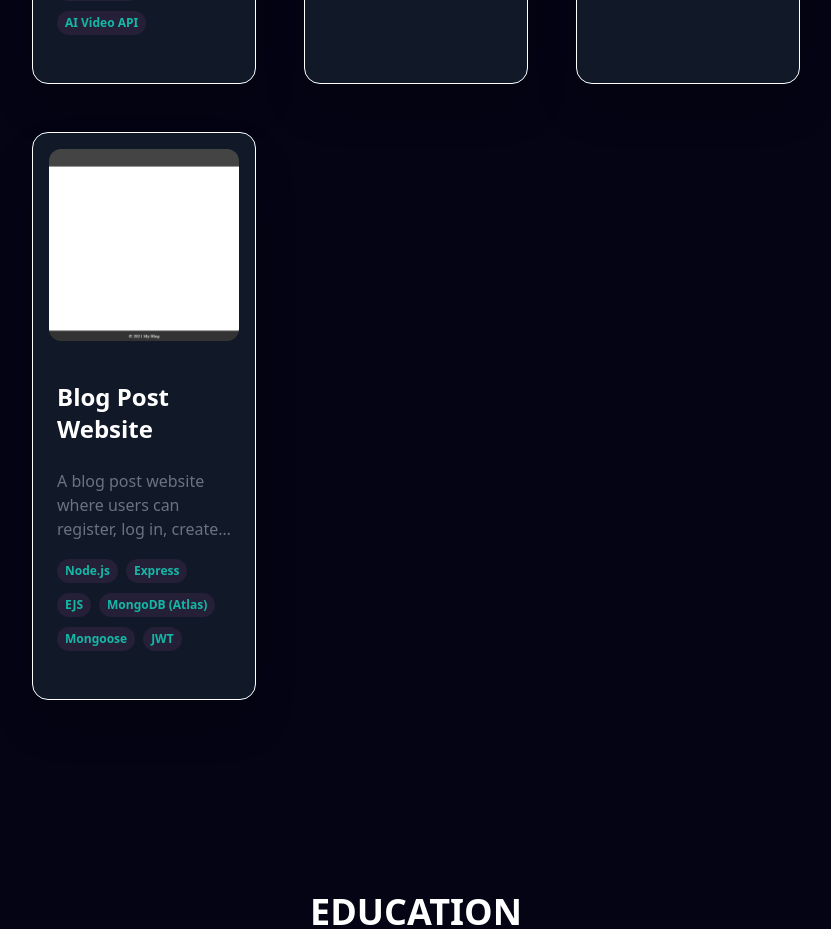
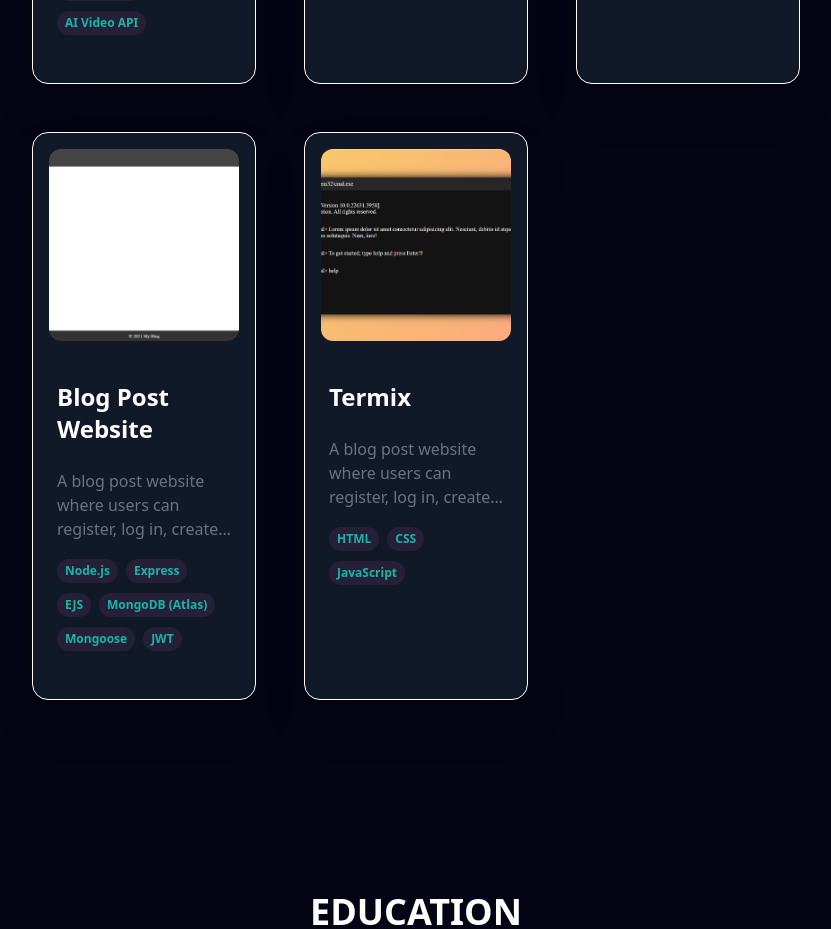
Before and after one commit to Shivi-5871/Portfolio, a React (Vite) app: page / in a window 1280 px wide. Shown: the part 3680-4609 px from the top of the page, without its empty margins (224-1055 px from the left). Built offline with nearby package versions, Linux system fonts and the light colour scheme.

Commit message:
upated projects section

```diff
--- a/src/constants.js
+++ b/src/constants.js
@@ -36,7 +36,7 @@ import pixieTalk from './assets/work_logo/pixieTalk.png';
 import chatApp from './assets/work_logo/chatApp.png';
 import bookNbuy from './assets/work_logo/bookNbuy.png';
 import blogPost from './assets/work_logo/blogPost.png';
-// import npmLogo from './assets/work_logo/npm.png';
+import termix from './assets/work_logo/termix.png';
 // import webverLogo from './assets/work_logo/web_dig.png';
 // import cmLogo from './assets/work_logo/cm.png';
 // import imagesearchLogo from './assets/work_logo/image_search.png';
@@ -185,6 +185,16 @@ export const SkillsInfo = [
       github: "https://github.com/Shivi-5871/Blog-Post",
       webapp: "https://blog-post-kwpi.onrender.com",
     },
+    {
+      id: 4,
+      title: "Termix",
+      description:
+        "A blog post website where users can register, log in, create, edit, and delete their blog posts. The application uses Node.js and Express for the backend, EJS for templating, and MongoDB (Atlas) with Mongoose for data storage. It also implements JWT for secure authentication.",
+      image: termix,
+      tags: ["HTML", "CSS", "JavaScript"],
+      github: "https://github.com/Shivi-5871/Termix",
+      webapp: "https://termix-roan.vercel.app/",
+    },
     // {
     //   id: 3,
     //   title: "Movie Recommendation App",
```
